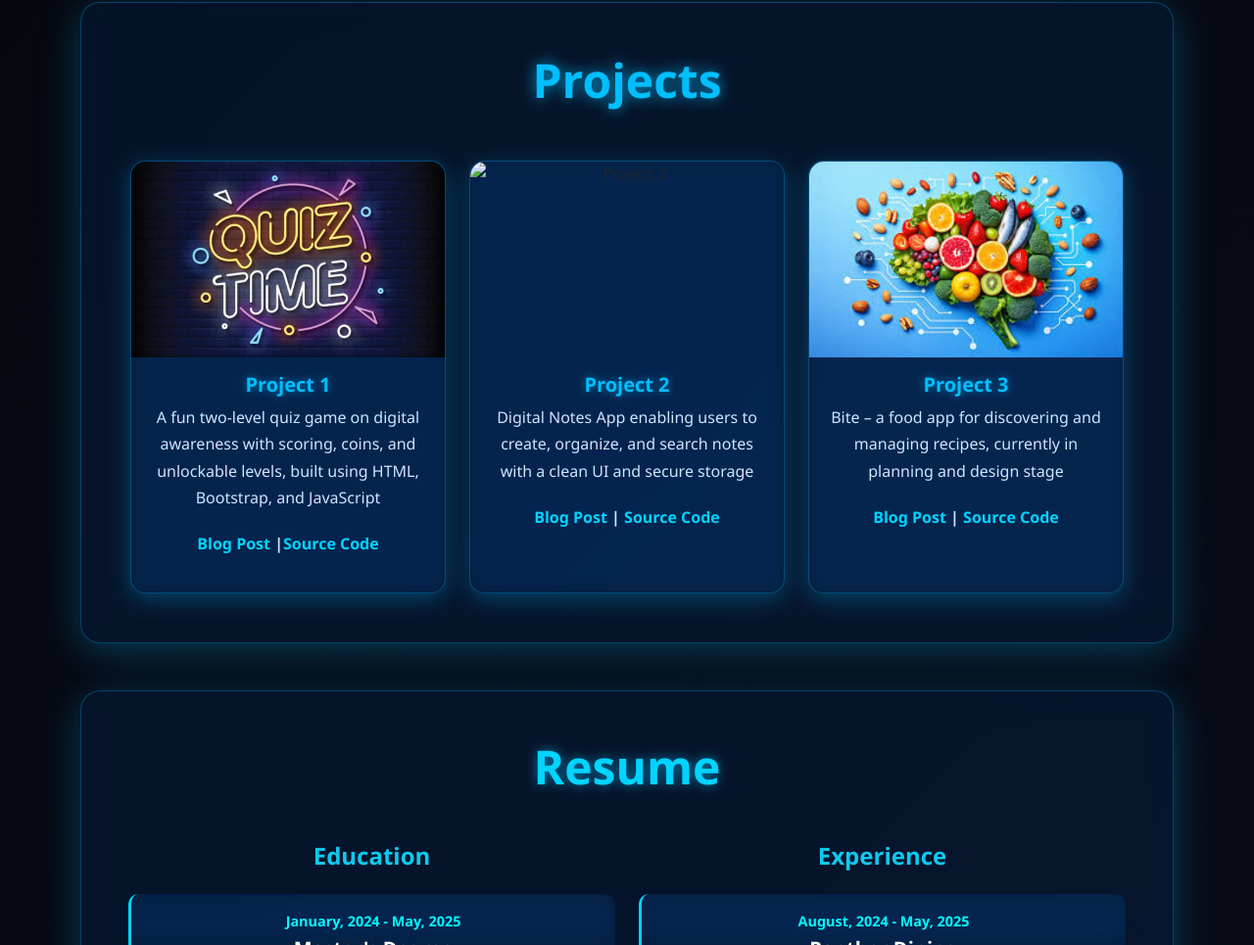
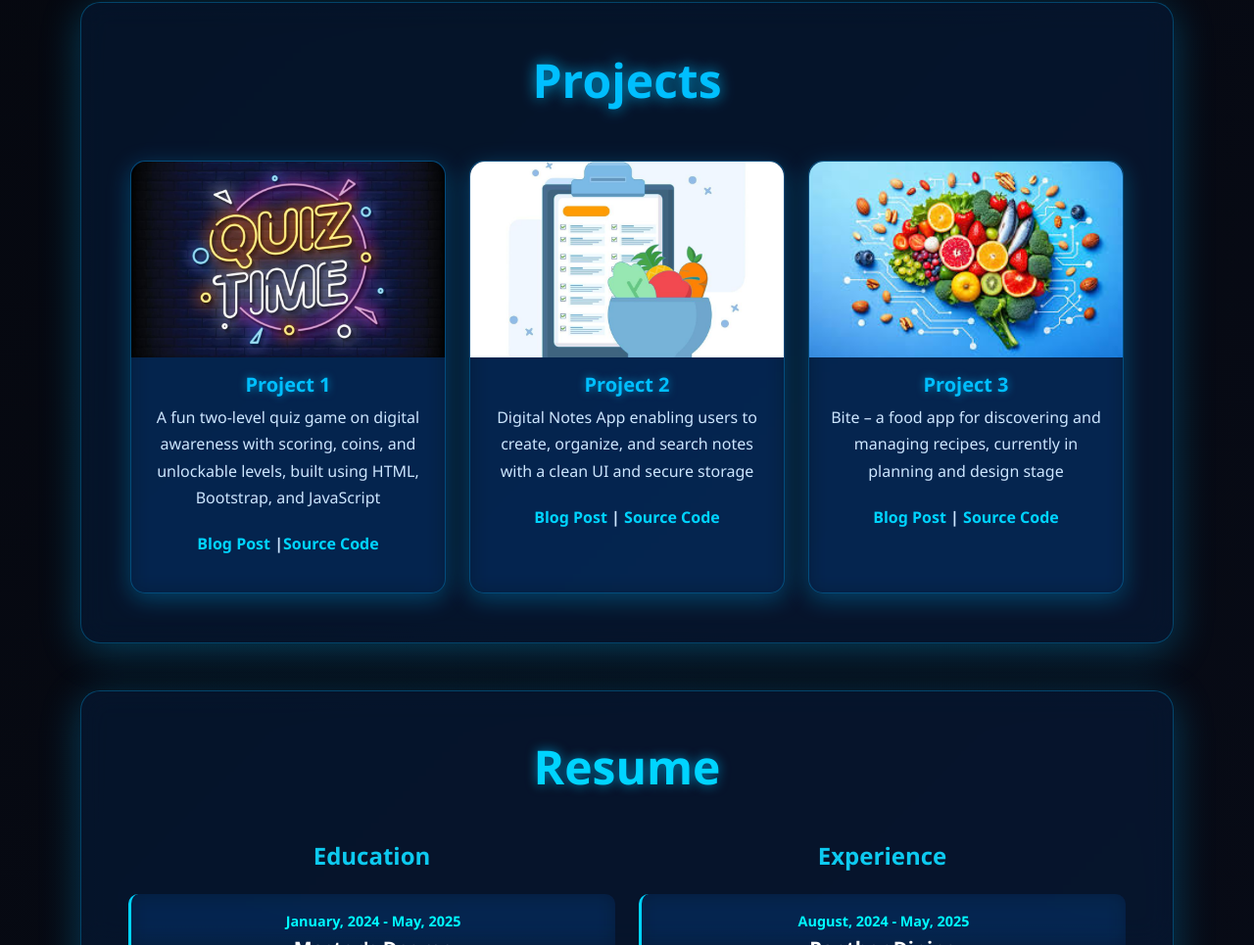
Before and after one commit to aishwaryar1199-dotcom/portfolio, a plain HTML site: page index.html in a window 1280 px wide. Shown: the part 1009-1974 px from the top of the page at 98% size. Drawn offline with nearby package versions, Linux system fonts and the light colour scheme.

```diff
--- a/index.html
+++ b/index.html
@@ -357,7 +357,7 @@
       <!-- Project 2 -->
       <div class="col-md-4">
         <div class="card project-card h-100 text-center">
-          <img src="c:\Users\Aishu\Downloads\futureme\images\Digital.jpg" class="card-img-top project-img" alt="Project 2">
+          <img src="images/projects/2.jpg" class="card-img-top project-img" alt="Project 2">
           <div class="card-body">
             <h5 class="card-title">Project 2</h5>
             <p class="card-text">
```
